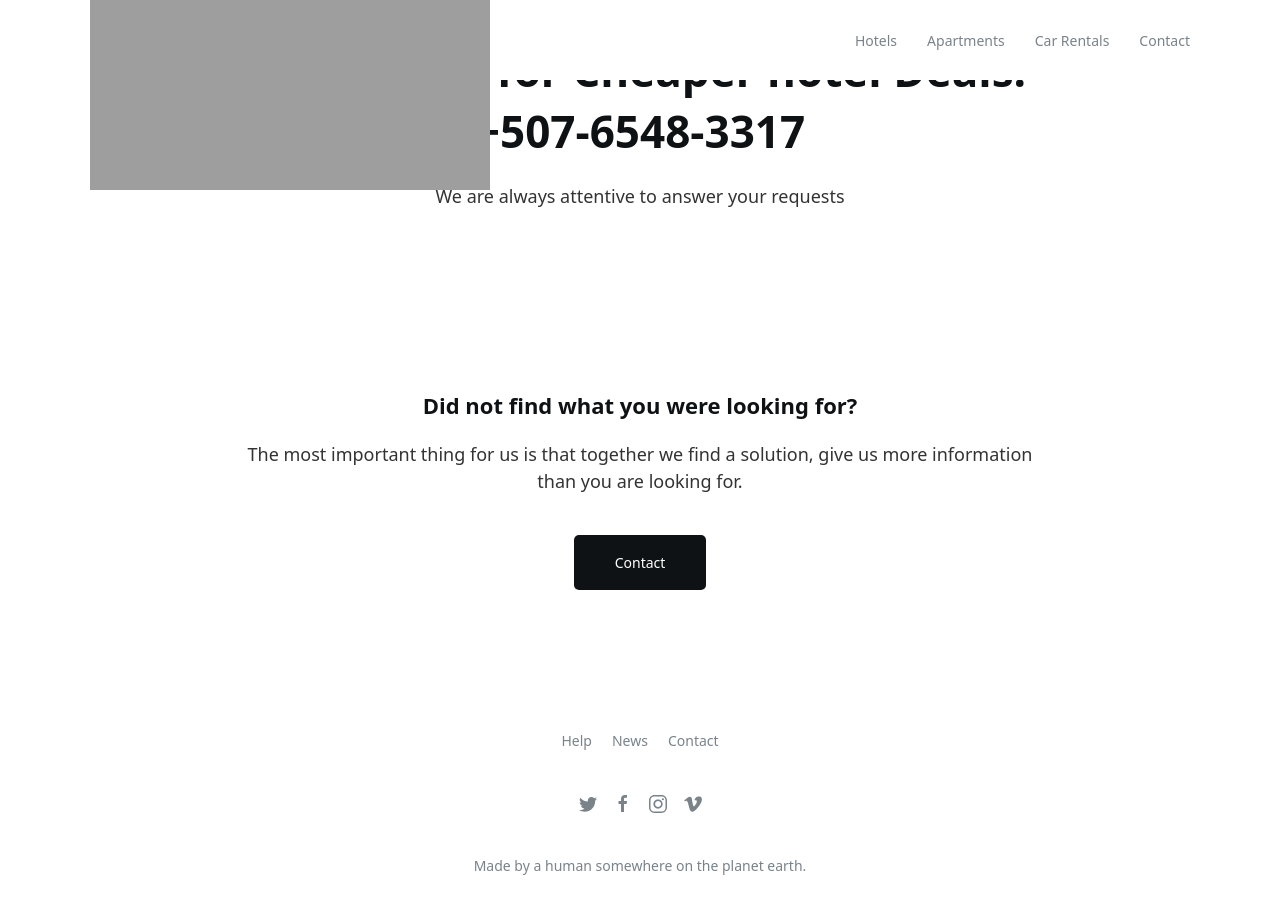
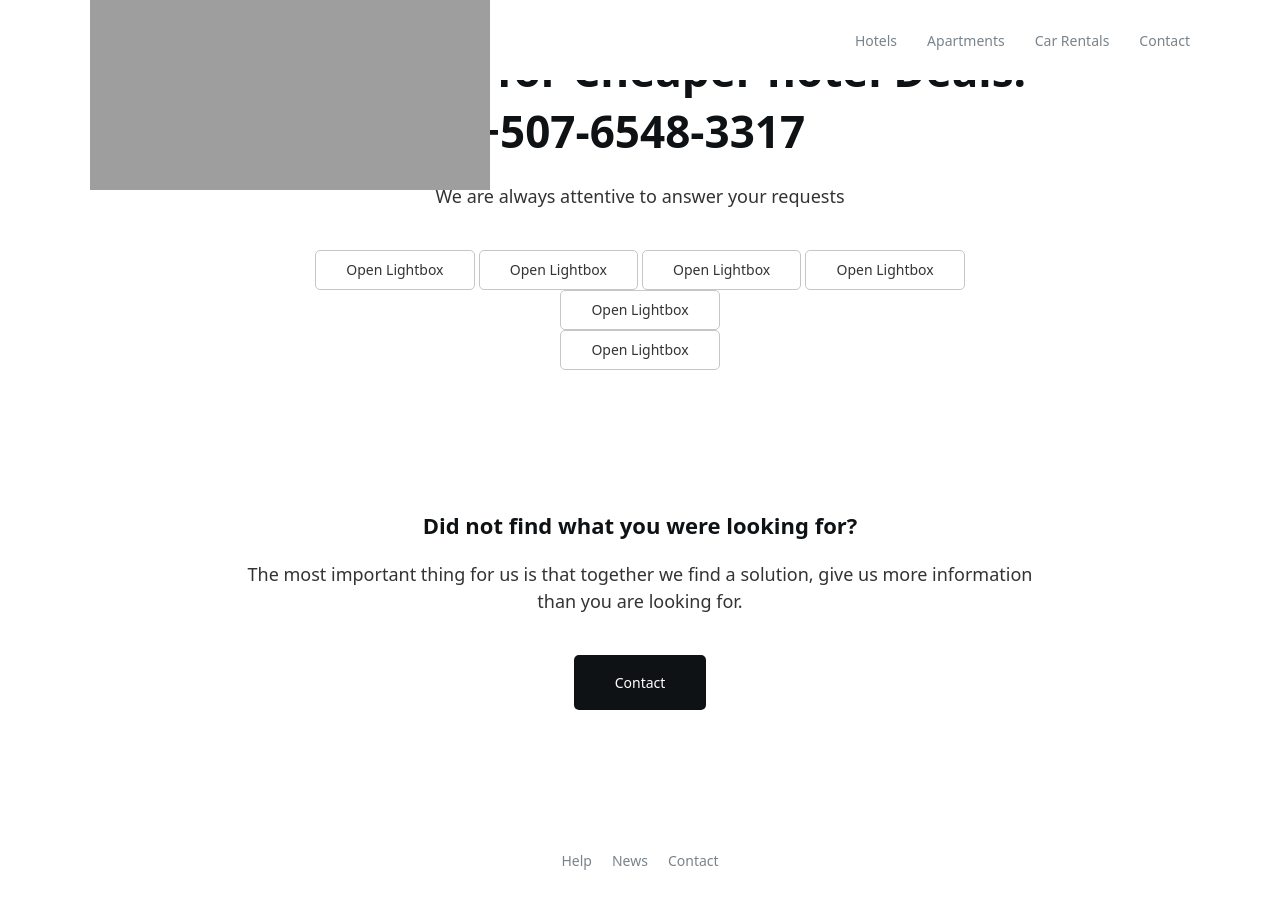
Before and after one commit to jelmii/jelmii.github.io, a Jekyll site: the page built from index.md, in a window 1280 px wide and 900 px high, scrolled down 1607 px. Built offline with Jekyll 4.4.1, drawn with Linux system fonts in a browser that asks for light colours.

Commit message:
Update index.md

```diff
--- a/index.md
+++ b/index.md
@@ -22,11 +22,14 @@ cta:
     button_url: /contact/
 ---
 <div uk-lightbox>
-    <a href="image.jpg"></a>
-    <a href="image.jpg"></a>
-    <a href="image.jpg"></a>
-    <a href="image.jpg"></a>
+<a class="uk-button uk-button-default" href="images/photo.jpg">Open Lightbox</a>
+<a class="uk-button uk-button-default" href="images/photo.jpg">Open Lightbox</a>
+<a class="uk-button uk-button-default" href="images/photo.jpg">Open Lightbox</a>
+<a class="uk-button uk-button-default" href="images/photo.jpg">Open Lightbox</a>
 </div>
 <div uk-lightbox>
-    <a href="image.jpg"></a>
+    <a class="uk-button uk-button-default" href="images/photo.jpg">Open Lightbox</a>
 </div>
+<div uk-lightbox>
+    <a class="uk-button uk-button-default" href="images/photo.jpg">Open Lightbox</a>
+</div>
```
